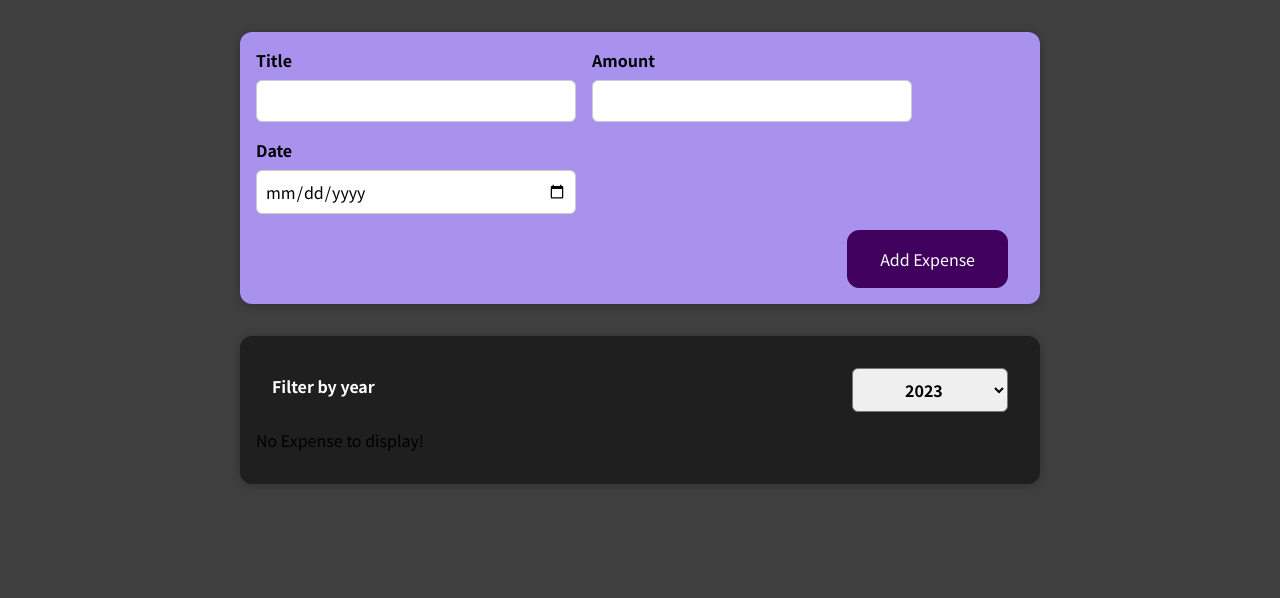
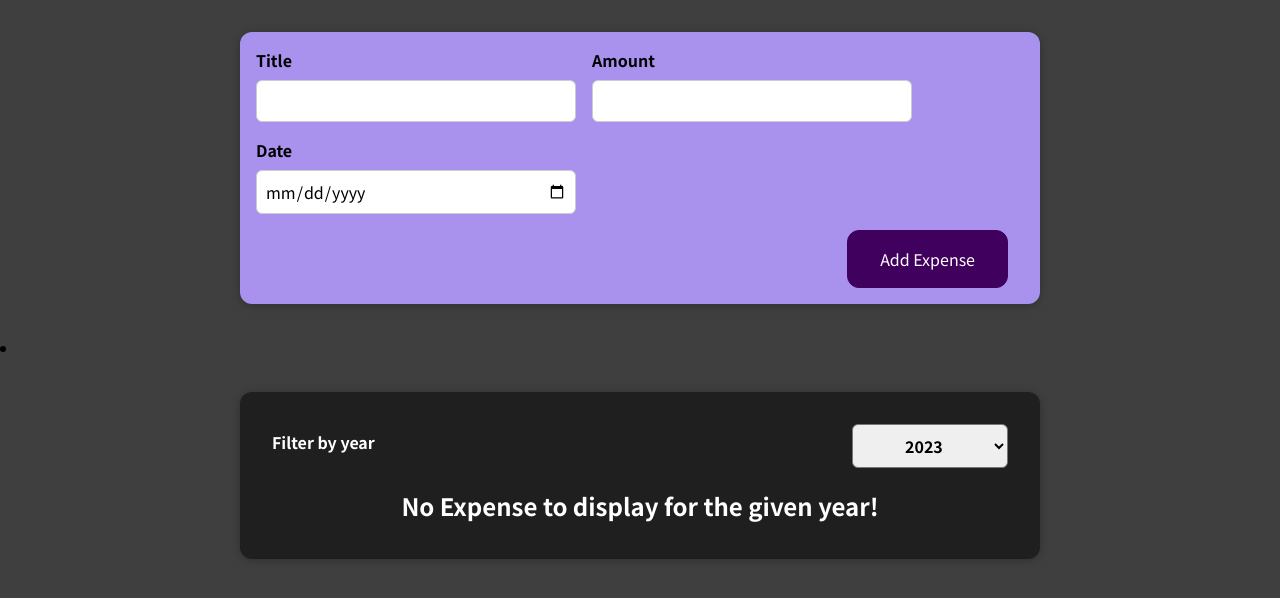
Before and after one commit to echomonk/expenses-app, a React (Create React App) app: page / in a window 1280 px wide. Shown: the top 598 px of the page. Built offline with nearby package versions, Linux system fonts and the light colour scheme.

Commit message:
refactor components and conditional render logic

```diff
--- a/src/App.js
+++ b/src/App.js
@@ -1,5 +1,5 @@
 import React, { useState } from "react";
-import ExpenseList from "./components//expenses/ExpenseList";
+import Expenses from "./components/expenses/Expenses";
 import NewExpense from "./components/newexpense/NewExpense";
 
 const DUMMY_EXPENSES = [
@@ -36,7 +36,7 @@
   return (
     <div>
       <NewExpense onAddExpenseData={handleAddExpenseData} />
-      <ExpenseList selectedYear={props.filteredYear} items={expenses} />
+      <Expenses selectedYear={props.filteredYear} items={expenses} />
     </div>
   );
 };
--- a/src/components/expenses/ExpenseList.js
+++ b/src/components/expenses/Expenses.js
@@ -1,8 +1,9 @@
 import React, { useState } from "react";
-import "./ExpenseList.css";
+import "./Expenses.css";
 import ExpenseItem from "./ExpenseItem";
 import Card from "../ui/Card";
 import ExpensesFilter from "./ExpensesFilter";
+import ExpensesList from "./ExpensesList";
 
 const ExpenseList = (props) => {
   const [filteredYear, setFilteredYear] = useState("2023");
@@ -16,26 +17,15 @@
   });
 
   return (
-    <div>
+    <li>
       <Card className="expenses">
         <ExpensesFilter
           selected={filteredYear}
           onExpenseFilterChange={handleExpenseFilterChange}
         />
-        {filteredExpenses.length === 0 ? (
-          <p>No Expense to display!</p>
-        ) : (
-          filteredExpenses.map((expense) => (
-            <ExpenseItem
-              key={expense.id}
-              date={expense.date}
-              title={expense.title}
-              amount={expense.amount}
-            />
-          ))
-        )}
+        <ExpensesList items={filteredExpenses} />
       </Card>
-    </div>
+    </li>
   );
 };
 
--- /dev/null
+++ b/src/components/expenses/ExpensesList.css
@@ -0,0 +1,9 @@
+.expenses-list {
+  list-style: none;
+  padding: 0;
+}
+
+.expenses-list__fallback {
+  color: white;
+  text-align: center;
+}
--- /dev/null
+++ b/src/components/expenses/ExpensesList.js
@@ -0,0 +1,27 @@
+import React from "react";
+import "./ExpensesList.css";
+import ExpenseItem from "./ExpenseItem";
+
+const ExpensesList = (props) => {
+  if (props.items.length === 0) {
+    return (
+      <h2 className="expenses-list__fallback">
+        No Expense to display for the given year!
+      </h2>
+    );
+  }
+  return (
+    <ul className="expenses-list">
+      {props.items.map((expense) => (
+        <ExpenseItem
+          key={expense.id}
+          date={expense.date}
+          title={expense.title}
+          amount={expense.amount}
+        />
+      ))}
+    </ul>
+  );
+};
+
+export default ExpensesList;
```
Also changed, not shown: src/components/expenses/Expenses.css (renamed from src/components/expenses/ExpenseList.css).
